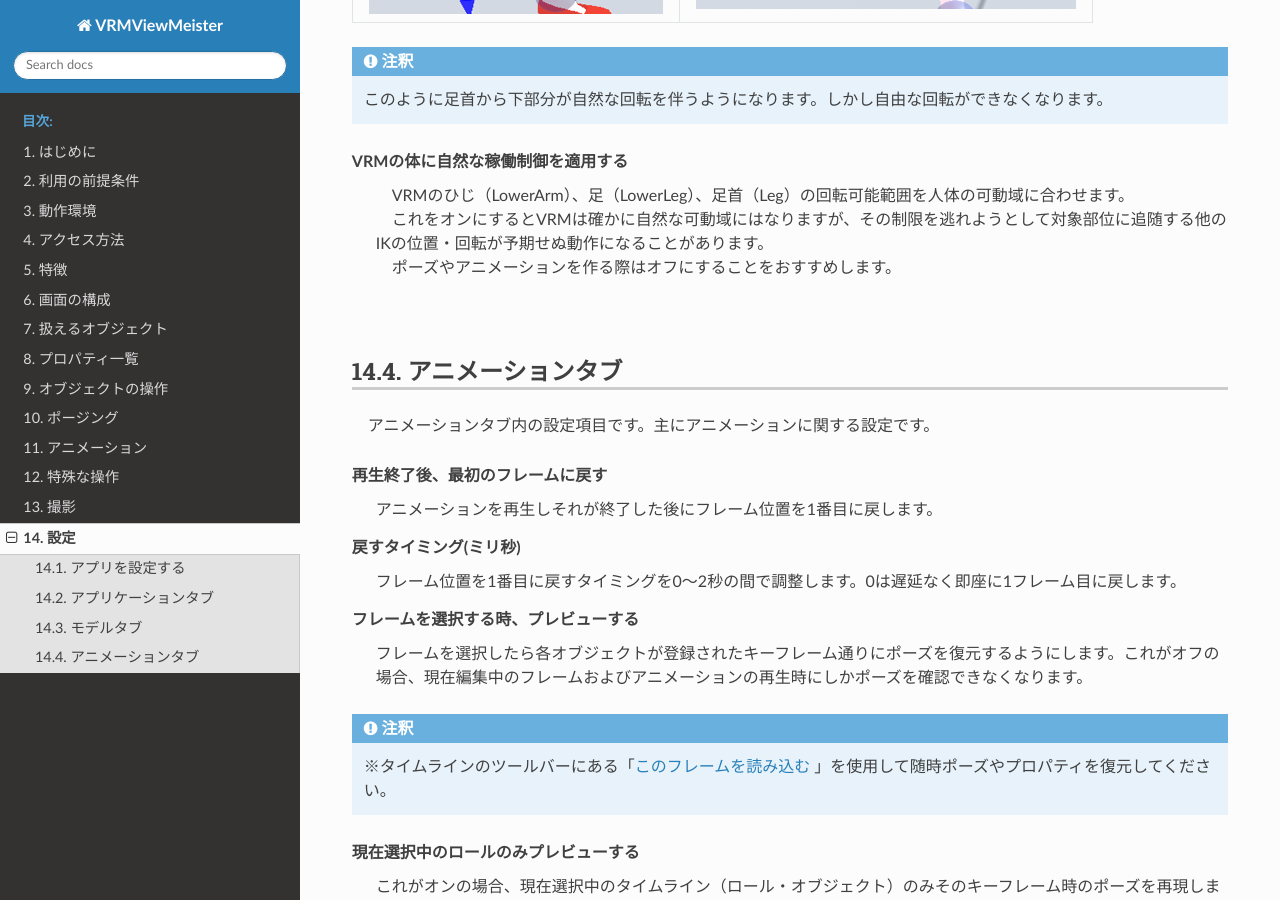
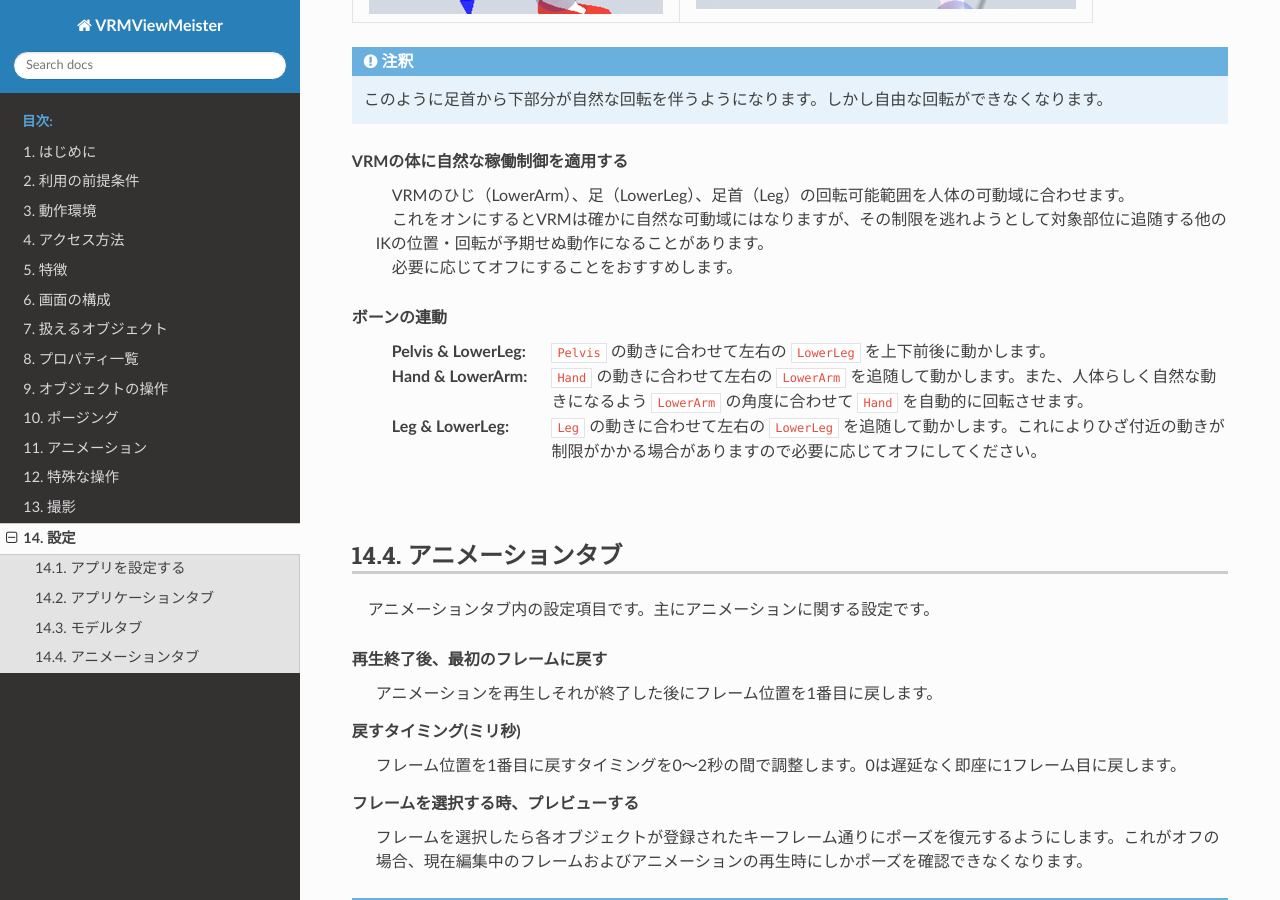
Before and after one commit to nishlumi/vrmviewmdoc, a Sphinx documentation site: the page built from docs/source/man5/config.rst, in a window 1280 px wide and 900 px high, scrolled down 3049 px. Built offline with Sphinx 7.4.7 and the Read the Docs theme 2.0.0, drawn with Linux system fonts in a browser that asks for light colours; a script that is not in the unit is left out.

Commit message:
4/11時点

```diff
--- a/docs/source/man4/animation_register.rst
+++ b/docs/source/man4/animation_register.rst
@@ -67,7 +67,7 @@
 
 |
 
-.. index:: キーフレームに登録する・更新する
+.. index:: キーフレームの登録・更新
 
 キーフレームに登録する・更新する
 =====================================
@@ -244,6 +244,8 @@
 
 |
 
+.. index:: キーフレームの間隔を設定
+
 キーフレームの間隔を設定する
 ===================================
 
--- a/docs/source/man4/specification.rst
+++ b/docs/source/man4/specification.rst
@@ -49,7 +49,7 @@
 .. image:: img/specifi_3.png
     :align: left
 
-| 　キャストとは、ロールに割り当てるオブジェクトのことです。ここが実際のVRoid/VRM、FBX、Light、Audioなどのオブジェクトの実体となっています。
+| 　キャストとはロールに割り当てるオブジェクトのことです。ここが実際のVRoid/VRM、FBX、Light、Audioなどのオブジェクトの実体となっています。
 | 　本アプリでは単にオブジェクトとか、アバターなどとも言い換えています。
 
 |
--- a/docs/source/man5/config.rst
+++ b/docs/source/man5/config.rst
@@ -105,8 +105,15 @@
 VRMの体に自然な稼働制御を適用する
     | 　VRMのひじ（LowerArm）、足（LowerLeg）、足首（Leg）の回転可能範囲を人体の可動域に合わせます。
     | 　これをオンにするとVRMは確かに自然な可動域にはなりますが、その制限を逃れようとして対象部位に追随する他のIKの位置・回転が予期せぬ動作になることがあります。
-    | 　ポーズやアニメーションを作る際はオフにすることをおすすめします。
+    | 　必要に応じてオフにすることをおすすめします。
 
+ボーンの連動
+    :Pelvis & LowerLeg:
+        ``Pelvis`` の動きに合わせて左右の ``LowerLeg`` を上下前後に動かします。
+    :Hand & LowerArm:
+        ``Hand`` の動きに合わせて左右の ``LowerArm`` を追随して動かします。また、人体らしく自然な動きになるよう ``LowerArm`` の角度に合わせて ``Hand`` を自動的に回転させます。
+    :Leg & LowerLeg:
+        ``Leg`` の動きに合わせて左右の ``LowerLeg`` を追随して動かします。これによりひざ付近の動きが制限がかかる場合がありますので必要に応じてオフにしてください。
 
 |
 
```
Also changed, not shown: other parts of docs/source/man4/specification.rst (+1 -1 lines), docs/source/man2/operation_vrm.rst (+24 -7 lines), docs/source/man2/prop_vrm.rst (+9 -1 lines), docs/source/img/operation_vrm_k.png (added), docs/source/img/prop_vrm_1.png.
